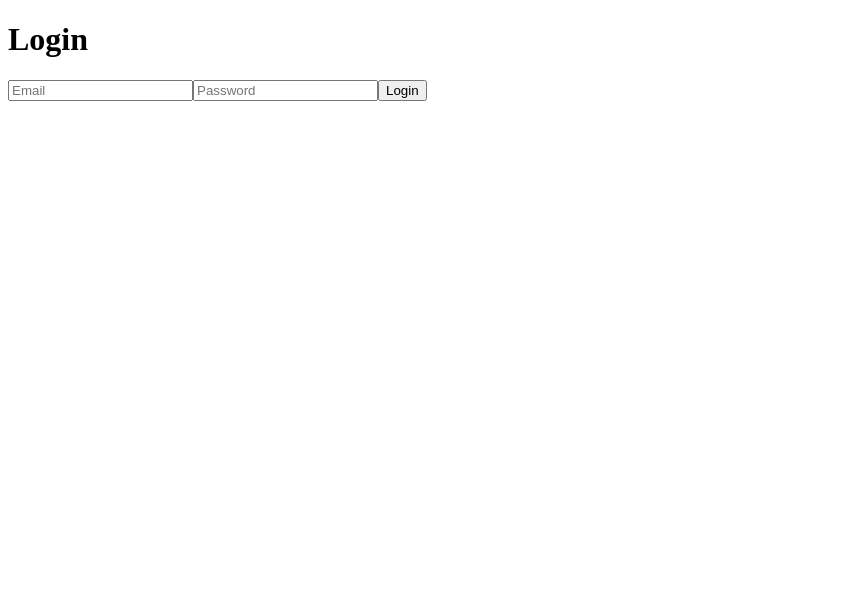
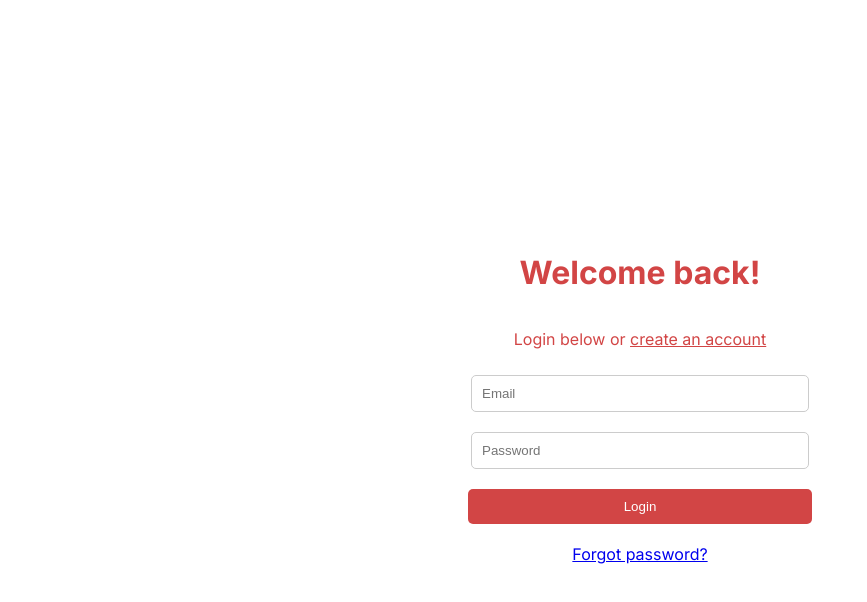
Before and after one commit to raunymartinelli/MaplePayApp, a React (Create React App) app in the folder front-end/: page /login in a window 1280 px wide. Shown: the top 602 px of the page, without its empty margins (0-867 px from the left). Built offline with nearby package versions, Linux system fonts and the light colour scheme; no server answers.

Commit message:
Add login/ register css

```diff
--- a/front-end/src/app/App.js
+++ b/front-end/src/app/App.js
@@ -3,6 +3,7 @@ import { BrowserRouter as Router, Routes, Route } from 'react-router-dom';
 import LoginPage from '../pages/LoginPage';
 import RegisterPage from '../pages/RegisterPage';
 import WalletPage from '../pages/WalletPage';
+import HomePage from '../pages/HomePage';
 
 const App = () => {
     return (
@@ -12,7 +13,7 @@ const App = () => {
                     <Route path="/login" element={<LoginPage />} />
                     <Route path="/register" element={<RegisterPage />} />
                     <Route path="/wallet" element={<WalletPage />} />
-                    <Route path="/" element={<LoginPage />} /> {/* Default route */}
+                    <Route path="/" element={<HomePage />} /> {/* Default route */}
                 </Routes>
             </div>
         </Router>
--- /dev/null
+++ b/front-end/src/pages/HomePage.js
@@ -0,0 +1,12 @@
+import React, { useState } from 'react';
+const HomePage = () => {
+    return (
+        <div className="body-container">
+            <div className="header-container">
+                <h1 style={{fontFamily: 'Inter, sans-serif', textAlign: 'center', color: "#D24545"}}>Hi Gojo</h1>
+            </div>
+        </div>
+
+    );
+};
+export default HomePage;
--- a/front-end/src/pages/LoginPage.js
+++ b/front-end/src/pages/LoginPage.js
@@ -1,29 +1,31 @@
 import React, { useState } from 'react';
 import { useMutation } from '@apollo/client';
 import { LOGIN_USER } from '../graphql/mutations';
-import { useNavigate } from 'react-router-dom'; // Updated import for React Router v6
+import { useNavigate } from 'react-router-dom';
+import { BrowserRouter as Router, Link } from 'react-router-dom';
+import './css/LoginPage.css';
 
 const LoginPage = () => {
     const [email, setEmail] = useState('');
     const [password, setPassword] = useState('');
     const [loginUser, { loading, error }] = useMutation(LOGIN_USER);
-    const navigate = useNavigate(); // Updated to useNavigate for React Router v6
-
+    const navigate = useNavigate();
     const handleSubmit = async (event) => {
         event.preventDefault();
         try {
             const { data } = await loginUser({ variables: { email, password } });
-            localStorage.setItem('token', data.loginUser.token); // Adjust according to your schema
-            navigate('/wallet'); // Updated to use navigate for redirection in React Router v6
+            localStorage.setItem('token', data.loginUser.token);
+            navigate('/wallet');
         } catch (err) {
             console.error('Login error', err);
         }
     };
 
     return (
-        <div>
-            <h1>Login</h1>
-            <form onSubmit={handleSubmit}>
+        <div className="login-container">
+        <h1 style={{fontFamily: 'Inter, sans-serif', textAlign: 'center', color: "#D24545"}}>Welcome back!</h1>
+        <p style={{fontFamily: 'Inter, sans-serif', textAlign: 'center', color: "#D24545"}}>Login below or <Link to='/Register' style={{color: "#D24545"}} >create an account</Link></p>
+        <form onSubmit={handleSubmit} className="login-form">
             <input
                 type="email"
                 value={email}
@@ -39,8 +41,9 @@ const LoginPage = () => {
                 required
             />
             <button type="submit" disabled={loading}>Login</button>
+            <a href="#">Forgot password?</a>
         </form>
-            {error && <p>Error logging in: {error.message}</p>}
+        {error && <p className="error-message">Error logging in: {error.message}</p>}
     </div>
     );
 };
--- a/front-end/src/pages/RegisterPage.js
+++ b/front-end/src/pages/RegisterPage.js
@@ -1,6 +1,8 @@
 import React, { useState } from 'react';
 import { useMutation } from '@apollo/client';
 import { REGISTER_USER } from '../graphql/mutations';
+import './css/RegisterPage.css';
+import { BrowserRouter as Router, Link } from 'react-router-dom';
 
 const RegisterPage = () => {
     const [formData, setFormData] = useState({
@@ -47,10 +49,12 @@ const RegisterPage = () => {
     };
 
     return (
-        <div>
-            <h1>Register</h1>
+        <div className="container">
+            <h1 style={{color: "#D24545"}}>Create an account</h1>
+            <p style={{fontFamily: 'Inter, sans-serif', textAlign: 'center', color: "#D24545"}}>Create an account or <Link to='/Login' style={{color: "#D24545"}}>login</Link></p>
             <form onSubmit={handleSubmit}>
                 <input
+                    className="input-field"
                     name="name"
                     type="text"
                     placeholder="Name"
@@ -59,6 +63,7 @@ const RegisterPage = () => {
                     required
                 />
                 <input
+                    className="input-field"
                     name="email"
                     type="email"
                     placeholder="Email"
@@ -67,6 +72,7 @@ const RegisterPage = () => {
                     required
                 />
                 <input
+                    className="input-field"
                     name="password"
                     type="password"
                     placeholder="Password"
@@ -75,6 +81,7 @@ const RegisterPage = () => {
                     required
                 />
                 <input
+                    className="input-field"
                     name="currentAddress"
                     type="text"
                     placeholder="Current Address"
@@ -83,6 +90,7 @@ const RegisterPage = () => {
                     required
                 />
                 <select
+                    className="input-field"
                     name="gender"
                     value={formData.gender}
                     onChange={handleChange}
@@ -93,12 +101,13 @@ const RegisterPage = () => {
                     <option value="Female">Female</option>
                     {/* Add more gender options as necessary */}
                 </select>
-                <button type="submit" disabled={loading}>
+                <button className="submit-button" type="submit" disabled={loading}>
                     Register
                 </button>
+                <a href="#">Forgot password?</a>
             </form>
-            {registerSuccess && <p>Registration successful!</p>} {/* Display success message */}
-            {error && <p>Error registering: {error.message}</p>}
+            {registerSuccess && <p className="success-message">Registration successful!</p>} {/* Display success message */}
+            {error && <p className="error-message">Error registering: {error.message}</p>}
         </div>
     );
 };
--- a/front-end/src/pages/WalletPage.js
+++ b/front-end/src/pages/WalletPage.js
@@ -6,18 +6,21 @@ import Wallet from '../components/Wallet'; // Assuming you have this component
 
 const WalletPage = () => {
     // Assuming you have a way to get the current user's ID, e.g., from the context or local storage
-    const userId = "CurrentUser's ID here";
-    const { loading, error, data } = useQuery(GET_USER_WALLET, {
-        variables: { userId },
-    });
 
-    if (loading) return <p>Loading wallet...</p>;
-    if (error) return <p>Error loading wallet: {error.message}</p>;
+    //commented out to work on the UI
+
+    // const userId = "CurrentUser's ID here";
+    // const { loading, error, data } = useQuery(GET_USER_WALLET, {
+    //     variables: { userId },
+    // });
+
+    // if (loading) return <p>Loading wallet...</p>;
+    // if (error) return <p>Error loading wallet: {error.message}</p>;
 
     return (
         <div>
             <h1>Wallet</h1>
-            {data && <Wallet walletData={data.getUserWallet} />}
+            {/* {data && <Wallet walletData={data.getUserWallet} />} */}
         </div>
     );
 };
--- /dev/null
+++ b/front-end/src/pages/css/LoginPage.css
@@ -0,0 +1,46 @@
+@import url('https://fonts.googleapis.com/css2?family=Inter:wght@400;500;600;700&display=swap');
+body {
+    font-family: 'Inter', sans-serif;
+
+}
+.login-container {
+    display: flex;
+    flex-direction: column;
+    align-items: center;
+    justify-content: center;
+    height: 100vh;
+}
+
+.login-form {
+    display: flex;
+    flex-direction: column;
+    align-items: center;
+    width: 25%;
+    margin-bottom: 20px;
+}
+
+.login-form input {
+    padding: 10px;
+    margin-bottom: 10px;
+    width: 100%;
+}
+
+.login-form button {
+    width: 109%;
+    padding: 10px;
+    margin-bottom: 20px;
+    background-color: #D24545;
+    color: #fff;
+    border: none;
+    cursor: pointer;
+}
+
+.login-form button:disabled {
+    background-color: #ccc;
+    cursor: not-allowed;
+}
+
+.error-message {
+    color: red;
+    margin-top: 10px;
+}
--- /dev/null
+++ b/front-end/src/pages/css/RegisterPage.css
@@ -0,0 +1,57 @@
+@import url('https://fonts.googleapis.com/css2?family=Inter:wght@400;500;600;700&display=swap');
+body {
+    font-family: 'Inter', sans-serif;
+}
+.container {
+    display: flex;
+    flex-direction: column;
+    align-items: center;
+    justify-content: center;
+    height: 100vh;
+}
+
+form {
+    display: flex;
+    flex-direction: column;
+    align-items: center;
+    width: 300px;
+    margin-bottom: 20px;
+}
+
+input,
+button {
+    margin: 10px 0;
+    padding: 10px;
+    border-radius: 5px;
+    width: 100%;
+    border: 1px solid #ccc;
+}
+select {
+    margin: 10px 0;
+    padding: 10px;
+    border-radius: 5px;
+    width: 107.5%;
+    border: 1px solid #ccc;
+}
+
+button {
+    width: 107.5%;
+    background-color: #D24545;
+    color: white;
+    cursor: pointer;
+}
+
+button:disabled {
+    background-color: #ccc;
+    cursor: not-allowed;
+}
+
+.success-message {
+    color: green;
+    margin-top: 10px;
+}
+
+.error-message {
+    color: red;
+    margin-top: 10px;
+}
```
Lines whose indentation alone changed are shown as unchanged.
